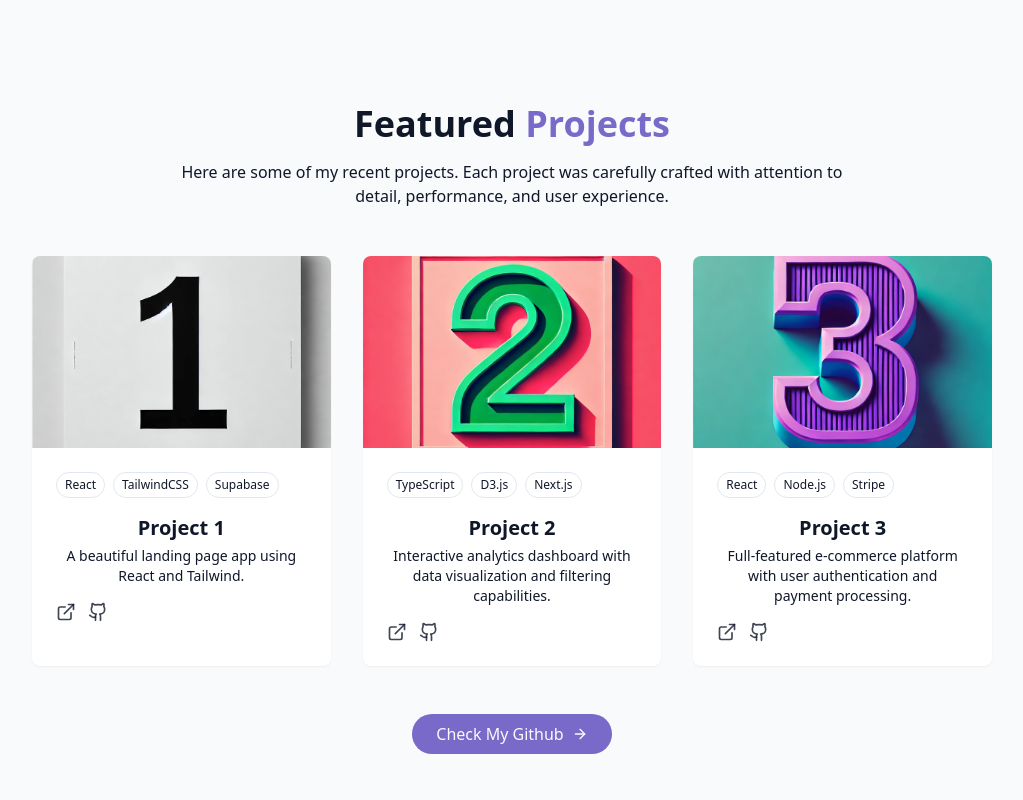
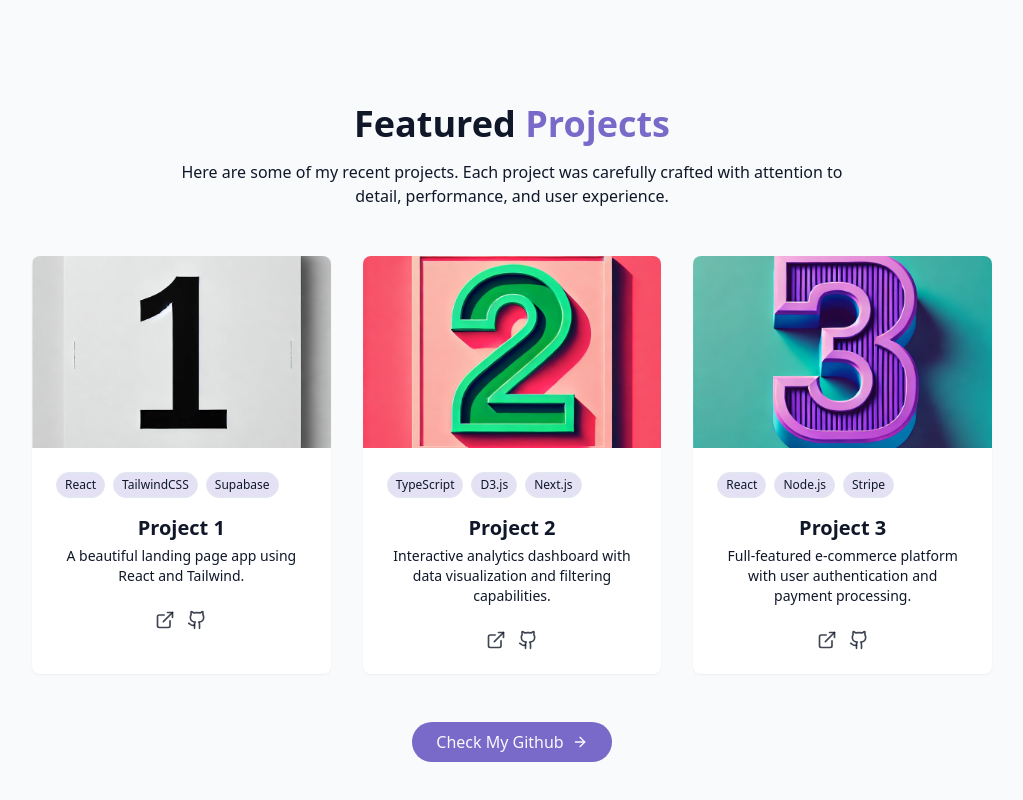
Before and after one commit to neilpatel13/Personal-Portfolio-Webpage, a React (Vite) app: page / in a window 1280 px wide. Shown: the part 2602-3402 px from the top of the page, without its empty margins (128-1151 px from the left). Built offline with nearby package versions, Linux system fonts and the light colour scheme.

Commit message:
code cleanup

```diff
--- a/src/components/ProjectsSection.jsx
+++ b/src/components/ProjectsSection.jsx
@@ -63,18 +63,18 @@ export const ProjectsSection = () => {
               <div className="p-6">
                 <div className="flex flex-wrap gap-2 mb-4">
                   {project.tags.map((tag) => (
-                    <span className="px-2 py-1 text-xs font-medium border rounded-full bg-secondary text-secondary-foreground">
+                    <span className="px-2 py-1 text-xs font-medium border rounded-full bg-primary/20 text-secondary-foreground">
                       {tag}
                     </span>
                   ))}
                 </div>
 
                 <h3 className="text-xl font-semibold mb-1"> {project.title}</h3>
-                <p className="text-muted-foreground text-sm mb-4">
+                <p className="text-muted-foreground text-sm mb-6">
                   {project.description}
                 </p>
-                <div className="flex justify-between items-center">
-                  <div className="flex space-x-3">
+                <div>
+                  <div className="flex justify-center items-center space-x-3">
                     <a
                       href={project.demoUrl}
                       target="_blank"
@@ -100,7 +100,7 @@ export const ProjectsSection = () => {
           <a
             className="cosmic-button w-fit flex items-center mx-auto gap-2"
             target="_blank"
-            href="https://github.com/machadop1407"
+            href="https://github.com/neilpatel13"
           >
             Check My Github <ArrowRight size={16} />
           </a>
```
